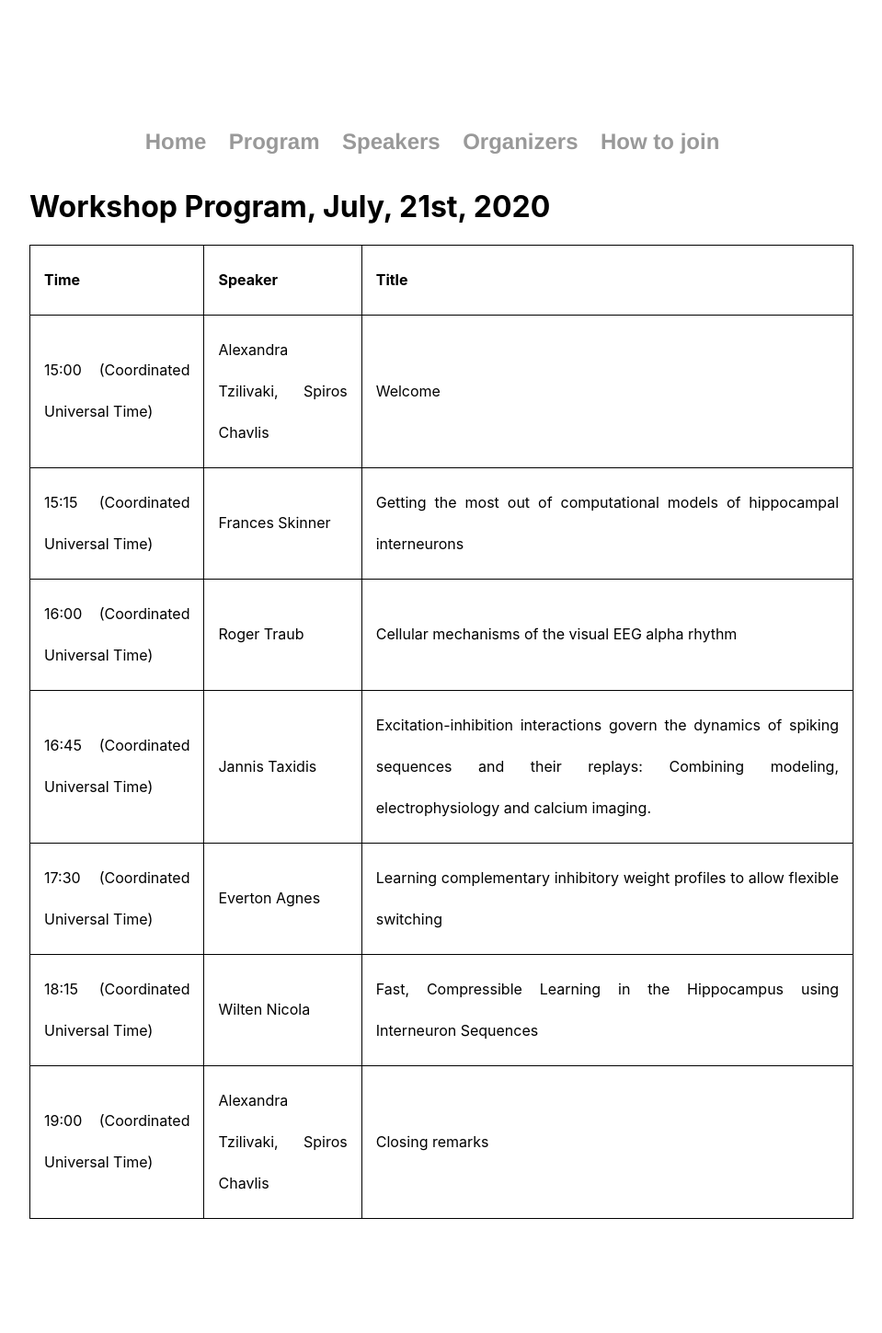
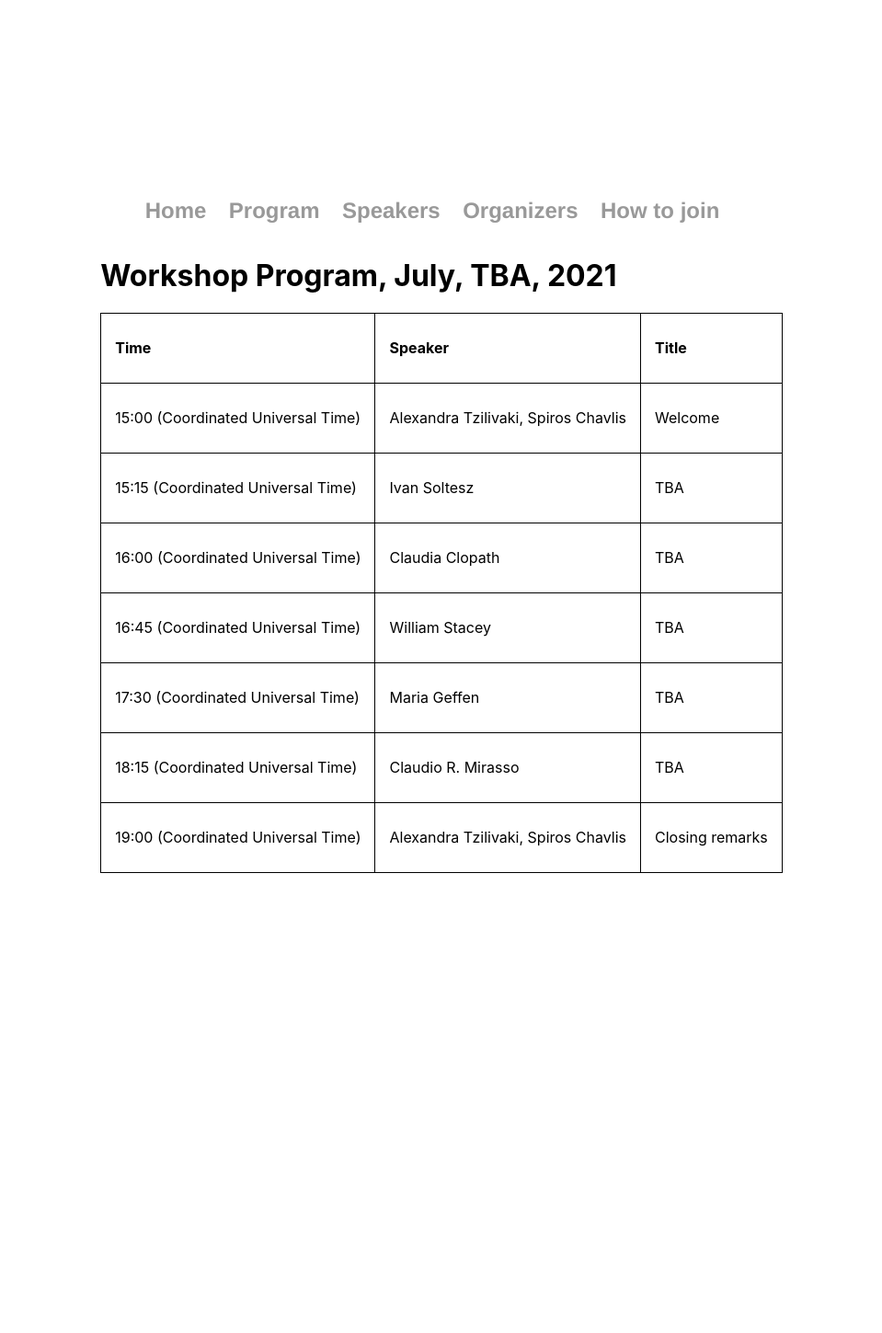
Before and after one commit to spirosChv/ocns2021interneurons, a Jekyll site: the page built from program/index.html, in a window 1280 px wide. Shown: the whole page at 92% size, without its empty margins (160-1119 px from the left). Built offline with Jekyll 4.4.1, drawn with Linux system fonts in a browser that asks for light colours; after the commit the page ends 1148 px from its top, so only the background shows below that.

Commit message:
Update index.html

```diff
--- a/program/index.html
+++ b/program/index.html
@@ -19,7 +19,7 @@ title: Workshop Program
         tab2 { padding-left: 8em; }
     </style>
 
-    <h1> Workshop Program, July, 21st,  2020</h1>
+    <h1> Workshop Program, July, TBA,  2021</h1>
 
 <p id="local"></p>
 
@@ -36,29 +36,28 @@ title: Workshop Program
   </tr>
   <tr>
     <td><script type="text/javascript">localize("7/21/2020 3:15:00 PM"); </script></td>
-    <td>Frances Skinner</td>
-    <td>Getting the most out of computational models of hippocampal interneurons</td>
+    <td>Ivan Soltesz</td>
+    <td>TBA</td>
   </tr>
   <tr>
     <td><script type="text/javascript">localize("7/21/2020 4:00:00 PM"); </script></td>
-    <td>Roger Traub</td>
-    <td>Cellular mechanisms of the visual EEG alpha rhythm</td>
+    <td>Claudia Clopath</td>
+    <td>TBA</td>
   </tr>
   <tr>
     <td><script type="text/javascript">localize("7/21/2020 4:45:00 PM"); </script></td>
-    <td>Jannis Taxidis</td>
-    <td>Excitation-inhibition interactions govern the dynamics of spiking
-	    sequences and their replays: Combining modeling, electrophysiology and calcium imaging.</td>
+    <td>William Stacey</td>
+    <td>TBA</td>
   </tr>
    <tr>
    <td><script type="text/javascript">localize("7/21/2020 5:30:00 PM"); </script></td>
-   <td>Everton Agnes</td>
-    <td>Learning complementary inhibitory weight profiles to allow flexible switching</td>
+   <td>Maria Geffen</td>
+    <td>TBA</td>
   </tr>
    <tr>
       <td><script type="text/javascript">localize("7/21/2020 6:15:00 PM"); </script></td>
-    <td>Wilten Nicola</td>
-    <td>Fast, Compressible Learning in the Hippocampus using Interneuron Sequences</td>
+    <td>Claudio R. Mirasso</td>
+    <td>TBA</td>
   </tr>
     <tr>
      <td><script type="text/javascript">localize("7/21/2020 7:00:00 PM"); </script></td>
```
